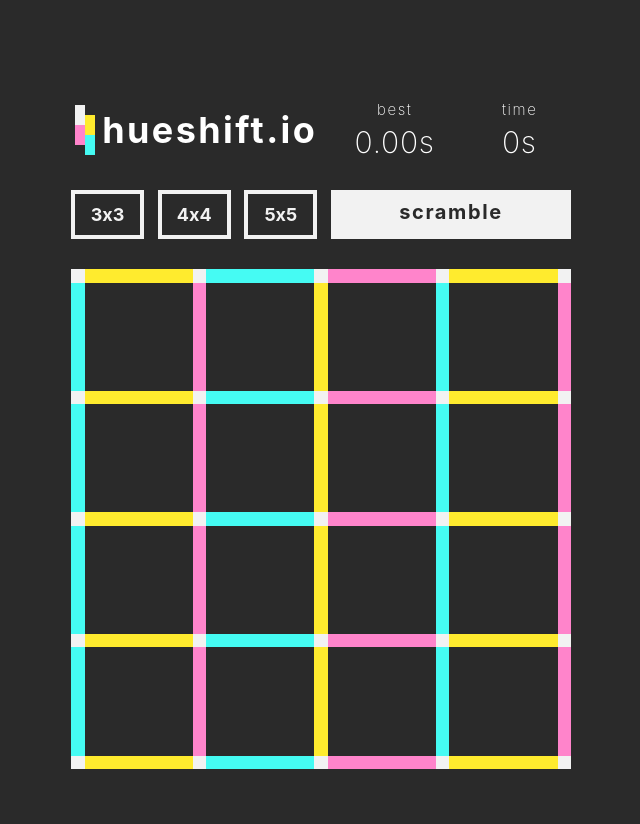
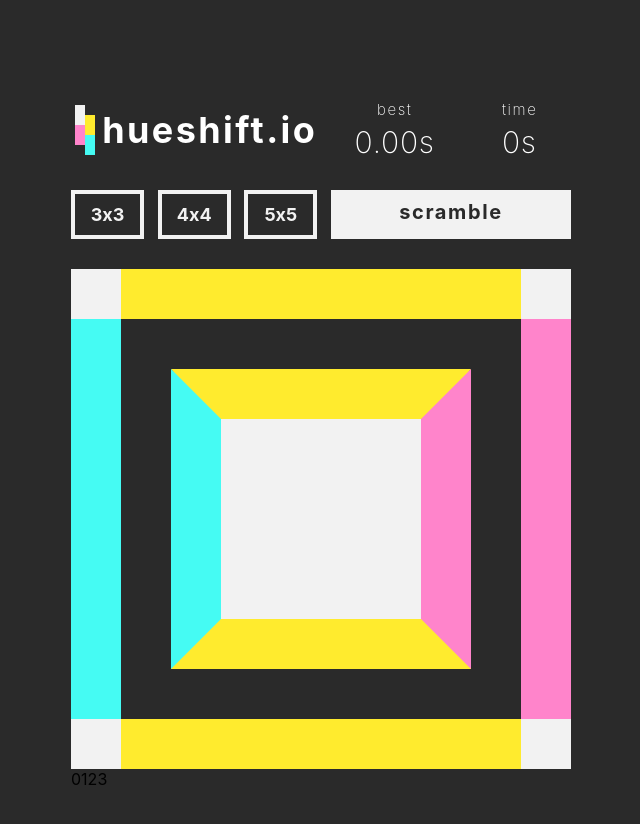
Before and after one commit to PolyWorm/hueshift, a React (Create React App) app in the folder hueshift/: page / in a window 1280 px wide. Shown: the top 824 px of the page, without its empty margins (319-959 px from the left). Built offline with nearby package versions, Linux system fonts and the light colour scheme.

Commit message:
added gameplay functionality and scramble button

```diff
--- a/hueshift/src/App.js
+++ b/hueshift/src/App.js
@@ -4,19 +4,23 @@ import Gameboard from './components/Gameboard.js';
 import React from 'react'
 import { useState } from 'react';
 
+export const EdgeContext = React.createContext()
+
 function App() {
 
-  const [getSize, setSize] = useState(4);
+  const [getSize, setSize] = useState(1);
   const [edges, setEdges] = useState([]);
 
   return (
-    <div className="body">
-      <div className="gamecontainer">
-        <Heading setSize={setSize}></Heading>
-        <Gameboard size={getSize} edges={edges} setEdges={setEdges}></Gameboard>
+    <EdgeContext.Provider value={{edges, setEdges}}>
+      <div className="body">
+        <div className="gamecontainer">
+          <Heading size={getSize} setSize={setSize}></Heading>
+          <Gameboard size={getSize} edges={edges} setEdges={setEdges}></Gameboard>
+          <div>{edges}</div>
+        </div>
       </div>
-    </div>
-
+    </EdgeContext.Provider>
   );
 }
 
--- a/hueshift/src/components/Edge.js
+++ b/hueshift/src/components/Edge.js
@@ -1,11 +1,15 @@
 import './Edge.css';
+import { useEffect, useState, useContext } from 'react';
 import React from 'react'
+import {EdgeContext} from '../App.js'
 
 
 function Edge(props) {
 
     const size = props.size
-    const colorproperty = props.number % 3
+    const { edges, setEdges } = useContext(EdgeContext);
+    const colorproperty = edges[props.indexof] % 3
+    const indexof = props.indexof
     const width = (1/((props.size * 9) + 1)) * 500;
     const length = 500 / size;
     let style1 = {
@@ -13,21 +17,6 @@ function Edge(props) {
         height: width+"px"
     }
     let style2 = {}
-    if (colorproperty == 0) {
-        style2 = {
-            "background-color": "#FFEB2E"
-        }
-    }
-    if (colorproperty == 1) {
-        style2 = {
-            "background-color": "#45FBF3"
-        }
-    }
-    if (colorproperty == 2) {
-        style2 = {
-            "background-color": "#FF84CB"
-        }
-    }
 
     if (props.position == "horizontal") {
         style1 = {
@@ -41,10 +30,47 @@ function Edge(props) {
             height: length+"px"
         }
     }
+
+    if (colorproperty == 0) {
+        style2 = {"background-color": "#FFEB2E"}
+        return (
+            <div style={{...style1, ...style2}} className="edge">
+            </div>
+        );
+    }
+    if (colorproperty == 1) {
+        style2 = {"background-color": "#45FBF3"}
+        return (
+            <div style={{...style1, ...style2}} className="edge">
+            </div>
+        );
+    }
+    if (colorproperty == 2) {
+        style2 = {"background-color": "#FF84CB"}
+        return (
+            <div style={{...style1, ...style2}} className="edge">
+            </div>
+        );
+    }
+    function recolor () {
+        let colorprop = props.edges[props.indexof] % 3
+        if (colorprop == 0) {
+            style2 = {"background-color": "#FFEB2E"}
+        }
+        if (colorprop == 1) {
+            style2 = {"background-color": "#45FBF3"}
+        }
+        if (colorprop == 2) {
+            style2 = {"background-color": "#FF84CB"}
+        }
+
+    }
     return (
         <div style={{...style1, ...style2}} className="edge">
+            {edges[indexof]}
         </div>
     );
+
 }
 
 export default Edge;
--- a/hueshift/src/components/EdgeController.css
+++ b/hueshift/src/components/EdgeController.css
@@ -0,0 +1,7 @@
+.inner {
+    z-index: 4;
+    background-color: #F2F2F2;
+    position: relative;
+    top: 50%;
+    transform: translateY(-50%);
+}
--- a/hueshift/src/components/EdgeController.js
+++ b/hueshift/src/components/EdgeController.js
@@ -1,7 +1,43 @@
 import './EdgeController.css';
 import React from 'react'
+import {EdgeContext} from '../App.js'
+import {useContext} from 'react'
 
 function EdgeController(props) {
-    return <div></div>
-}
+
+    let size = props.size
+    let style = props.styleguide
+    const { edges, setEdges } = useContext(EdgeContext);
+    const number = props.number
+    function edgefinder(input) {
+        let rownumber = Math.floor(input/size)
+        let fullrownumber = (size * 2) + 1
+        let remainder = (input % size) + 1
+        let startingpoint = (rownumber * fullrownumber + remainder)
+        return [startingpoint - 1, startingpoint + size + 1 - 1, startingpoint + size + size + 1 - 1, startingpoint + size - 1]
+    }
+
+    let indexofEdges = edgefinder(number)
+
+    //sets edges to the next edge
+    function switchEdges(iofE) {
+        let tempedges = []
+        let tempnewedges = [...edges];
+        tempedges.push(edges[iofE[iofE.length - 1]])
+        for (let i = 0; i < iofE.length - 1; i++){
+            tempedges.push(edges[iofE[i]])
+        }
+
+        for (let i = 0; i < iofE.length; i++){
+            tempnewedges[iofE[i]] = tempedges[i]
+        }
+        setEdges(tempnewedges)
+    }
+
+    return (
+      <div onClick={()=>switchEdges(indexofEdges)} className="inner" style={style}>
+      </div>
+    );
+  }
+
 export default EdgeController
--- a/hueshift/src/components/Edges.js
+++ b/hueshift/src/components/Edges.js
@@ -1,11 +1,13 @@
 import './Edges.css';
 import Edge from './Edge.js';
 import React from 'react'
+import {EdgeContext} from '../App.js'
+import {useContext} from 'react';
 
 function Edges(props) {
     //equation for finding the width of the edges.
-    let edges = props.edges
-    let edgecount = props.edges.length
+    const { edges, setEdges } = useContext(EdgeContext);
+    let edgecount = edges.length
     let size = props.size
     let count = size
     const width = (1/((props.size * 9) + 1)) * 500;
@@ -18,7 +20,7 @@ function Edges(props) {
         //horizontal
         let tempedges = []
         for (let j = i; j < count; j++){
-            tempedges.push(<Edge position={"horizontal"} number={edges[j]} edges={edges} size={props.size}></Edge>)
+            tempedges.push(<Edge position={"horizontal"} indexof={j}size={props.size}></Edge>)
         }
         horizontaledges.push(<div className="horizontalrow">
             {tempedges}
@@ -29,7 +31,7 @@ function Edges(props) {
             break
         }
         for (let j = count; j < (count + size + 1); j++){
-            tempedges.push(<Edge position={"vertical"} number={edges[j]} edges={edges} size={props.size}></Edge>)
+            tempedges.push(<Edge position={"vertical"} indexof={j} size={props.size}></Edge>)
         }
         verticaledges.push(<div className="verticalcolumn">
             {tempedges}
@@ -37,7 +39,6 @@ function Edges(props) {
         count += size + size + 1
     }
 
-    //vertical
     return (
         <div className="test">
             <div className="horizontal">{horizontaledges}</div>
--- a/hueshift/src/components/Gameboard.js
+++ b/hueshift/src/components/Gameboard.js
@@ -3,14 +3,14 @@ import React from 'react'
 import Gamebutton from './Gamebutton.js';
 import Edges from './Edges';
 import Nubs from './Nubs.js';
-import { useState, useEffect} from 'react';
+import { useState, useEffect, useContext} from 'react';
+import {EdgeContext} from '../App.js'
 
 function Gameboard(props) {
     const size = props.size
     const edgeweight = (1/((props.size * 9) + 1)) * 500;
     const marginofbutton = edgeweight / 2;
-    const edges = props.edges
-    const setEdges = props.setEdges
+    const { edges, setEdges } = useContext(EdgeContext);
     let edgenumber = (props.size*(props.size+1) * 2)
     let buttons = []
     let edge = []
@@ -39,7 +39,7 @@ function Gameboard(props) {
                 <Nubs size={size}></Nubs>
             </div>
             <div className="buttongrid" style={sizing}>
-                <Gamebutton size={size} edges={edges} setEdges={setEdges}></Gamebutton>
+                <Gamebutton size={size}></Gamebutton>
             </div>
             <div className="edges">
                 <Edges size={size} edges={edges} setEdges={setEdges}></Edges>
--- a/hueshift/src/components/Gamebutton.js
+++ b/hueshift/src/components/Gamebutton.js
@@ -1,14 +1,16 @@
 import './Gamebutton.css';
 import EdgeController from './EdgeController.js';
 import React from 'react'
+import {EdgeContext} from '../App.js'
+import {useContext} from 'react'
+
 
 function Gamebutton(props) {
     //equation for finding the width of the button.
 
 
     const size = props.size
-    const edges = props.edges
-    const setEdges = props.setEdges
+    const { edges, setEdges } = useContext(EdgeContext);
     const length = (6/((props.size * 9) + 1)) * 500;
     //inner square size
     const innerlength = length * (2/3)
@@ -63,12 +65,12 @@ function Gamebutton(props) {
         for (let j = 0; j < size; j++) {
             let edgesOfCurrentButton = edgefinder(count)
             let corners = []
-            corners.push(<div className="inner" style={innersquare}></div>)
+            corners.push(<EdgeController size={size} number={count}styleguide={innersquare}></EdgeController>)
             for (let k = 0; k < edgesOfCurrentButton.length; k++) {
                 let col = colorpicker(edgesOfCurrentButton[k])
                 corners.push(rotater(k, col))
             }
-            buttonrow.push(<EdgeController className="gamebutton" style={styles}>{corners}</EdgeController>)
+            buttonrow.push(<div className="gamebutton" style={styles}>{corners}</div>)
             count += 1
         }
         buttons.push(
--- a/hueshift/src/components/Reset.js
+++ b/hueshift/src/components/Reset.js
@@ -1,11 +1,55 @@
 import './Reset.css';
 import React from 'react'
+import {useState, useEffect, useContext} from 'react';
+import {EdgeContext} from '../App.js'
 
 function Reset(props) {
+  let {edges, setEdges} = useContext(EdgeContext)
+  let size = props.size
+  let edgenumber = size * size
+  let [reset, setReset] = useState(false)
+
+  function edgefinder(input) {
+    let rownumber = Math.floor(input/size)
+    let fullrownumber = (size * 2) + 1
+    let remainder = (input % size) + 1
+    let startingpoint = (rownumber * fullrownumber + remainder)
+    return [startingpoint - 1, startingpoint + size + 1 - 1, startingpoint + size + size + 1 - 1, startingpoint + size - 1]
+  }
+
+  function switchEdges(iofE, tempnewedges) {
+      let tempedges = []
+      let newedges = [...tempnewedges]
+      tempedges.push(tempnewedges[iofE[iofE.length - 1]])
+      for (let i = 0; i < iofE.length - 1; i++){
+          tempedges.push(tempnewedges[iofE[i]])
+      }
+
+      for (let j = 0; j < iofE.length; j++){
+        newedges[iofE[j]] = tempedges[j]
+      }
+      return newedges
+  }
+
+
+  function fullScramble() {
+      let tempnewedges = [...edges];
+      // set interval
+      for (let i = 0; i < 50; i++) {
+        let randomButtonNumber = Math.floor(Math.random() * edgenumber);
+        let randomiofE = edgefinder(randomButtonNumber);
+        let z = switchEdges(randomiofE, tempnewedges);
+        tempnewedges = [...z]
+      }
+
+      setEdges(tempnewedges);
+  }
+
+
   return (
-    <div className="reset">
-        <h2 className="text2">scramble</h2>
-    </div>
+  <div onClick={() => fullScramble()} className="reset">
+    <h2 className="text2">scramble</h2>
+  </div>
   );
 }
 
--- a/hueshift/src/components/heading.js
+++ b/hueshift/src/components/heading.js
@@ -12,6 +12,7 @@ function Heading(props) {
     const [isPaused, setIsPaused] = useState(true)
     const [time, setTime] = useState(0.00)
     const setSize = props.setSize
+    const size = props.size
 
     return (
         <header>
@@ -27,7 +28,7 @@ function Heading(props) {
                 <Button setSize={setSize} size={3} edges={props.edges}></Button>
                 <Button setSize={setSize} size={4} edges={props.edges}></Button>
                 <Button setSize={setSize} size={5} edges={props.edges}></Button>
-                <Reset></Reset>
+                <Reset size={size}></Reset>
             </div>
         </header>
     );
```
